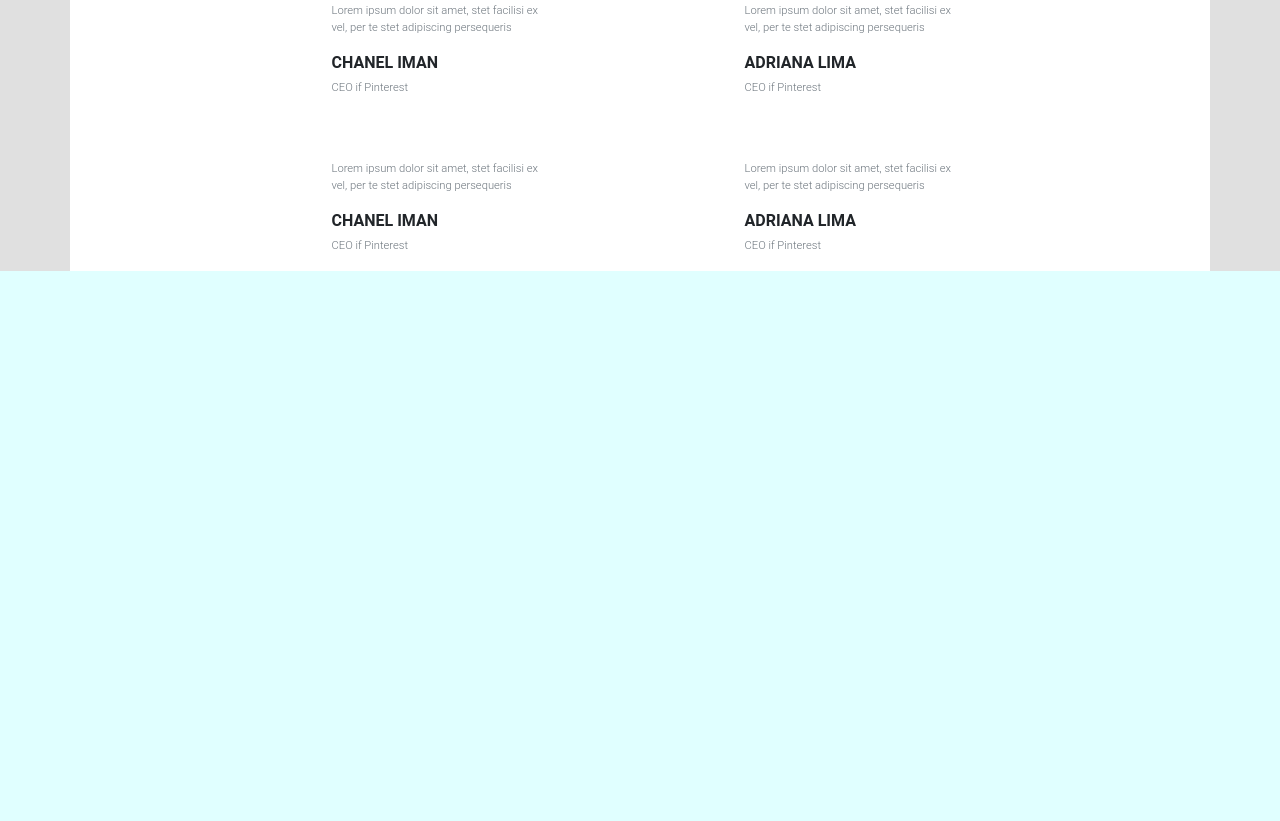
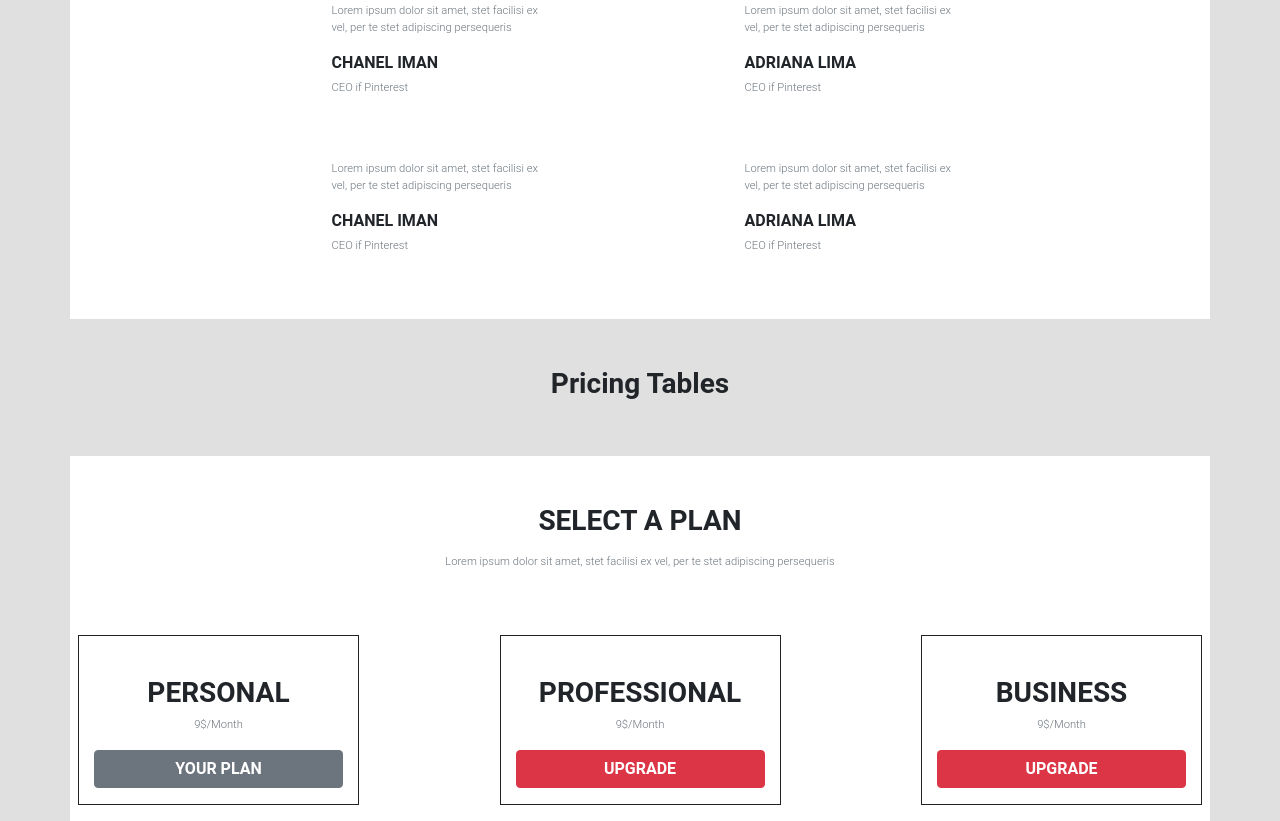
Before and after one commit to COD-ESA/Portfolio-works, a plain HTML site: page src/pug/index.pug in a window 1280 px wide. Shown: the part 9226-10047 px from the top of the page. Before the commit the page ends 9497 px from the top, so only its background shows below. Drawn offline with nearby package versions, Linux system fonts and the light colour scheme; files that its build step writes are made by us from their sources; files whose address does not match are found by name.

Commit message:
сверстал блок выбора плана

```diff
--- a/src/pug/index.pug
+++ b/src/pug/index.pug
@@ -454,22 +454,25 @@ block content
     .container.bg-white.d-flex.justify-center.flex-column
       .row.w-100.d-flex.justify-content-center.align-items-center.py-5
         h5.text-uppercase.font-weight-bold our portfolio
-      .row
-        ul.link-nav.nav.text-uppercase.ml-5
-          li.n-pr-3.nav-item
-            a.nav-link.text-dark.active(href='#') ALL
-          li.nav-item
-             a.nav-link.disabled(href='#' tabindex='-1' aria-disabled='true') /
-          li.nav-item
-            a.nav-link.text-dark(href='#') nature
-          li.nav-item
-             a.nav-link.disabled(href='#' tabindex='-1' aria-disabled='true') /
-          li.nav-item
-            a.nav-link.text-dark(href='#') beauty
-          li.nav-item
-             a.nav-link.disabled(href='#' tabindex='-1' aria-disabled='true') /
-          li.nav-item
-            a.nav-link.text-dark(href='#') stills
+      .row.d-flex.justify-content-sm-around.justify-content-lg-start.justify-content-xl-center
+        .col-9.col-xl-5.px-xl-0.px-lg-1
+          ul.link-nav.nav.text-uppercase
+            li.n-pr-3.nav-item
+              a.nav-link.text-dark.active(href='#') ALL
+            li.nav-item
+               a.nav-link.disabled(href='#' tabindex='-1' aria-disabled='true') /
+            li.nav-item
+              a.nav-link.text-dark(href='#') nature
+            li.nav-item
+               a.nav-link.disabled(href='#' tabindex='-1' aria-disabled='true') /
+            li.nav-item
+              a.nav-link.text-dark(href='#') beauty
+            li.nav-item
+               a.nav-link.disabled(href='#' tabindex='-1' aria-disabled='true') /
+            li.nav-item
+              a.nav-link.text-dark(href='#') stills
+        .col-xl-5
+
       //close row
       .row.d-flex.justify-content-center
         .hameleon-2
@@ -615,7 +618,7 @@ block content
       .row.d-flex.justify-content-center.my-5
         h3.font-weight-bold.text-uppercase our clients live us
       //close row
-      .row.d-flex.justify-content-center.px-5.mt-5.pt-5
+      .row.d-flex.justify-content-center.px-5.mt-5.py-5
         .container.col-lg-5.d-flex.flex-column
 
           .container.d-flex.justify-content-end.mb-5
@@ -659,17 +662,47 @@ block content
               h6.font-weight-bold.text-uppercase Adriana lima
               p.text-muted( style = { 'font-size': '0.7em'})
                 |  CEO if Pinterest
+    //close container
+  //close container-fluid
+
+  .container-fluid.d-flex.flex-column.justify-content-center( style = { 'background-color': fon})
+    .row.d-flex.justify-content-center.my-5
+      h3.font-weight-bold Pricing Tables
+    //close row
+    .container.bg-white.d-flex.flex-column
+      .row.pt-5.pb-2
+        h3.font-weight-bold.text-uppercase.mx-auto select a plan
+      //close row
+      .row.mb-5
+        p.mx-auto.text-muted( style = { 'font-size': '0.7em'})
+          | Lorem ipsum dolor sit amet, stet facilisi ex vel, per te stet adipiscing persequeris
+      //close row
+      .row.d-flex.justify-content-between.pb-3.px-2
+
+        .col-3.d-flex.flex-column.justufy-con.py-3tent-center.border.border-dark.py-3
+          h3.mx-auto.mt-4.mb-2.font-weight-bold.text-uppercase personal
+          p.lead.text-center.text-muted( style = { 'font-size': '0.7em'})
+            |  9$/Month
+          a.btn.btn-secondary.btn-md( style = { color: "white", 'font-weight': "bold"})   YOUR PLAN
+
+        .col-3.d-flex.flex-column.justufy-content-center.border.border-dark.py-3
+          h3.mx-auto.mt-4.mb-2.font-weight-bold.text-uppercase.mx-n5 professional
+          p.lead.text-center.text-muted( style = { 'font-size': '0.7em'})
+            |  9$/Month
+          a.btn.btn-danger.btn-md( style = { color: "white", 'font-weight': "bold"})   UPGRADE
+
+        .col-3.d-flex.flex-column.justufy-content-center.border.border-dark.py-3
+          h3.mx-auto.mt-4.mb-2.font-weight-bold.text-uppercase business
+          p.lead.text-center.text-muted( style = { 'font-size': '0.7em'})
+            |  9$/Month
+          a.btn.btn-danger.btn-md( style = { color: "white", 'font-weight': "bold"})   UPGRADE
+      //close row
 
 
+      //close row
     //close container
 
-
-
   //close container-fluid
-
-
-
-
 
 
 
```
